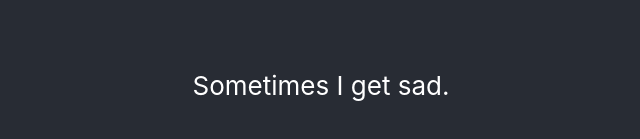
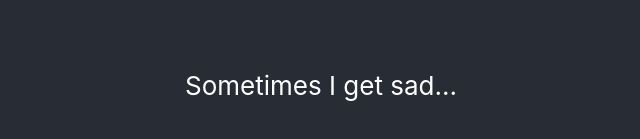
Before and after one commit to shrimpynuts/react-landing-page, a React (Create React App) app: page / in a window 1280 px wide. Shown: the part 315-454 px from the top of the page, without its empty margins (319-959 px from the left). Built offline with nearby package versions, Linux system fonts and the light colour scheme.

Commit message:
readme heroku badge and text change

```diff
--- a/src/App.js
+++ b/src/App.js
@@ -7,7 +7,7 @@ function App() {
     <div className="App">
       <header className="App-header">
         <p>
-          Sometimes I get sad.
+          Sometimes I get sad...
         </p>
       </header>
     </div>
```
Also changed, not shown: 1 other file (tests, documents, lock files or other folders).
